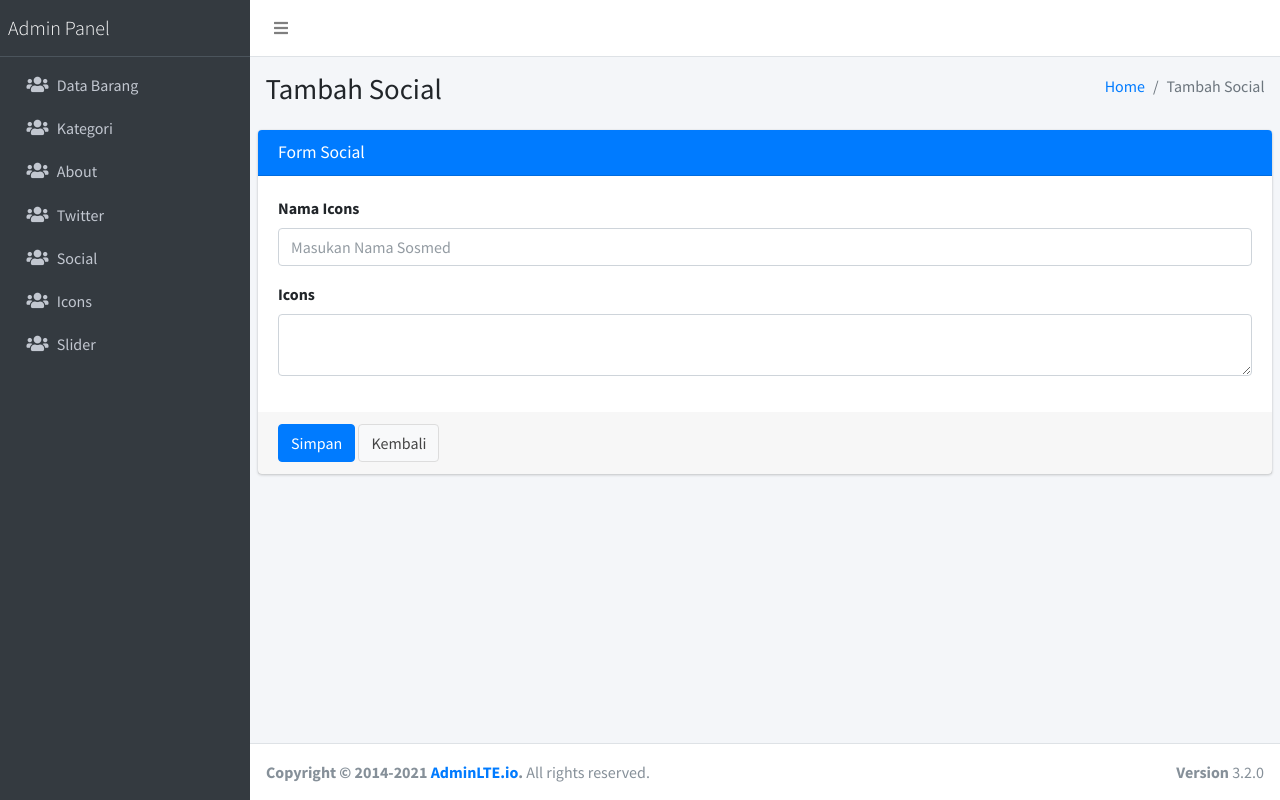
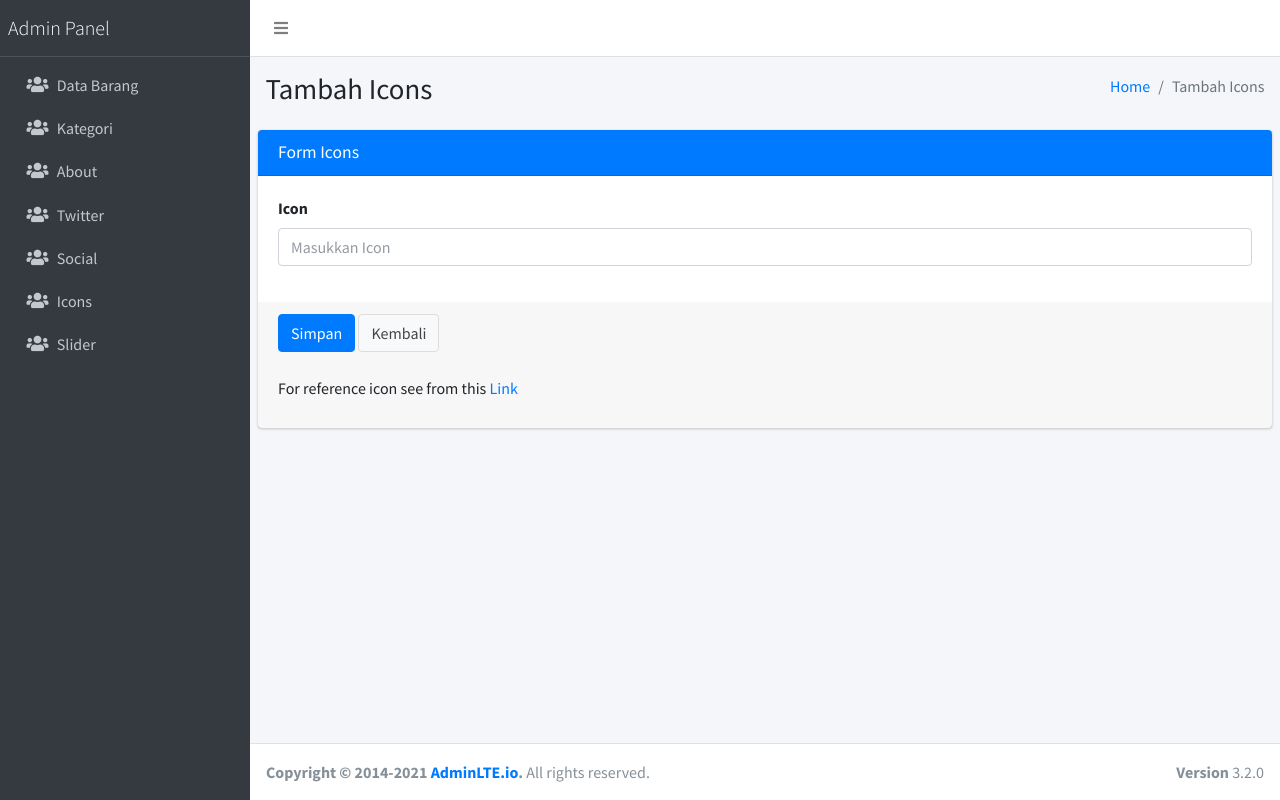
Before and after one commit to Nyanta-23/e-katalog, a PHP site: page /ekatalog/admin/icons/tambah.php?page=1 in a window 1280 px wide. Run offline with PHP 8.4, Linux system fonts and the light colour scheme; some libraries are stand-ins or nearby versions.

Commit message:
feat: icons for social media

```diff
--- a/admin/icons/content-header.php
+++ b/admin/icons/content-header.php
@@ -6,7 +6,7 @@
       </div><!-- /.col -->
       <div class="col-sm-6">
         <ol class="breadcrumb float-sm-right">
-          <li class="breadcrumb-item"><a href="../dashboard.php?page=icons">Home</a></li>
+          <li class="breadcrumb-item"><a href="../admin">Home</a></li>
           <li class="breadcrumb-item active">Data Icons</li>
         </ol>
       </div>
--- a/admin/icons/tambah.php
+++ b/admin/icons/tambah.php
@@ -1,3 +1,8 @@
+<?php
+include_once('../../koneksi.php');
+
+?>
+
 <!DOCTYPE html>
 <html lang="en">
 
@@ -38,12 +43,12 @@
         <div class="container-fluid">
           <div class="row mb-2">
             <div class="col-sm-6">
-              <h1 class="m-0">Tambah Social</h1>
+              <h1 class="m-0">Tambah Icons</h1>
             </div><!-- /.col -->
             <div class="col-sm-6">
               <ol class="breadcrumb float-sm-right">
-                <li class="breadcrumb-item"><a href="../dashboard.php?page=social">Home</a></li>
-                <li class="breadcrumb-item active">Tambah Social</li>
+                <li class="breadcrumb-item"><a href="../dashboard.php?page=icons">Home</a></li>
+                <li class="breadcrumb-item active">Tambah Icons</li>
               </ol>
             </div>
           </div>
@@ -54,7 +59,7 @@
       <section class="content">
         <div class="card card-primary">
           <div class="card-header">
-            <h3 class="card-title">Form Social</h3>
+            <h3 class="card-title">Form Icons</h3>
           </div>
           <!-- /.card-header -->
           <!-- form start -->
@@ -63,26 +68,27 @@
             <div class="card-body">
 
               <div class="form-group">
-                <label>Nama Icons</label>
-                <input type="text" name="nama_icons_post" class="form-control" placeholder="Masukan Nama Sosmed" required>
-              </div>
-
-              <div class="form-group">
-                <label>Icons</label>
-                <textarea name="icons_post" cols="30" class="form-control" required></textarea>
+                <label>Icon</label>
+                <input type="text" name="icon" class="form-control" placeholder="Masukkan Icon" required>
               </div>
 
             </div>
             <!-- /.card-body -->
 
             <div class="card-footer">
-              <button type="submit" class="btn btn-primary">Simpan</button>
-              <a href="../dashboard.php?page=kategori" type="button" class="btn btn-default">Kembali</a>
+              <button type="submit" name="submit" class="btn btn-primary">Simpan</button>
+              <a href="./../dashboard.php?page=icons" type="button" class="btn btn-default">Kembali</a>
+            </div>
+
+            <div class="card-footer clearfix">
+              <p>For reference icon see from this <a href="https://adminlte.io/themes/AdminLTE/pages/UI/icons.html">Link</a></p>
             </div>
           </form>
 
         </div>
+
       </section>
+
       <!-- MAIN CONTENT -->
     </div>
 
```
Also changed, not shown: admin/icons/edit.php (+9 -17 lines), admin/icons/index.php (+29 -14 lines), admin/icons/proses_edit.php (+9 -21 lines), admin/icons/proses_hapus.php (+11 -22 lines), admin/icons/proses_simpan.php (+11 -24 lines).
